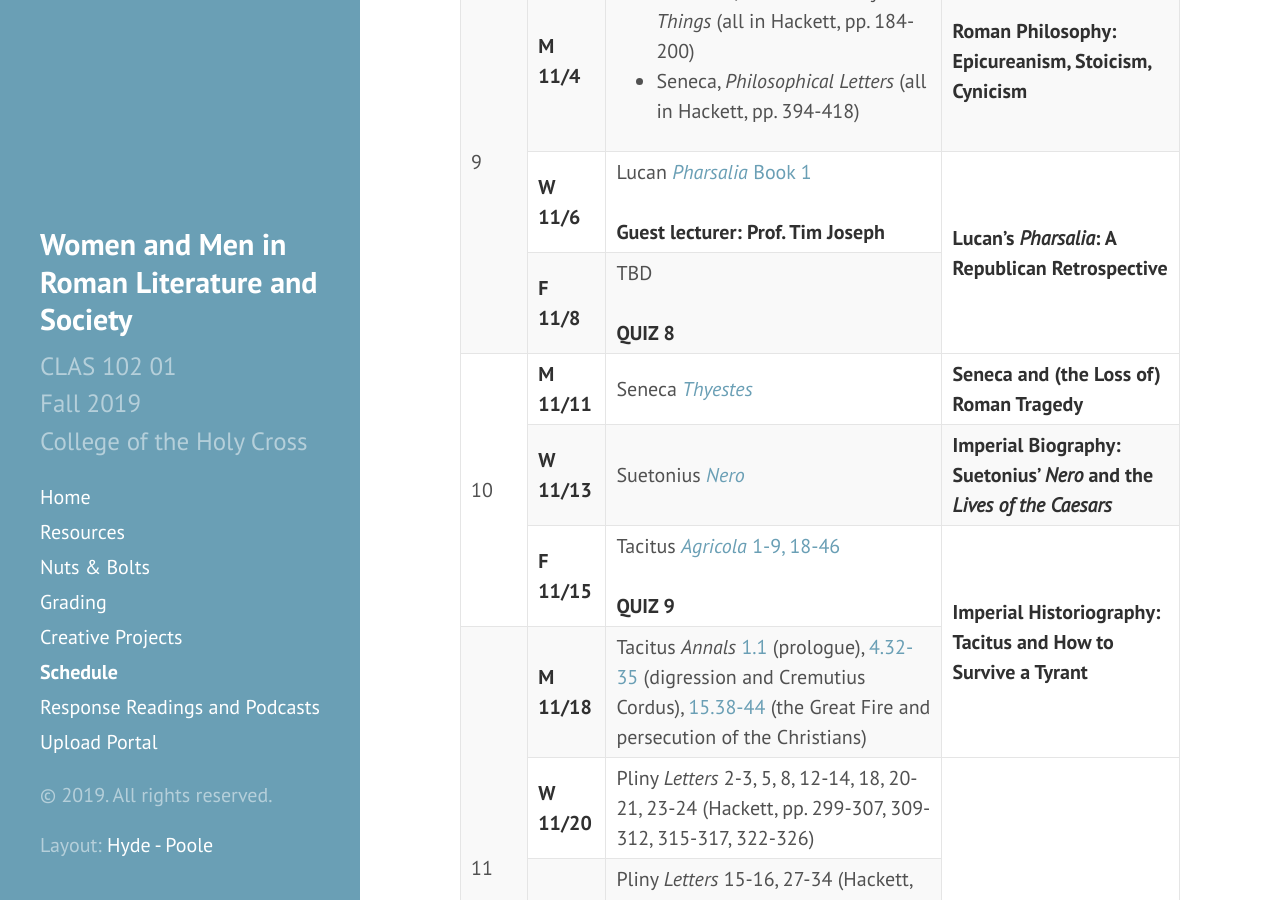
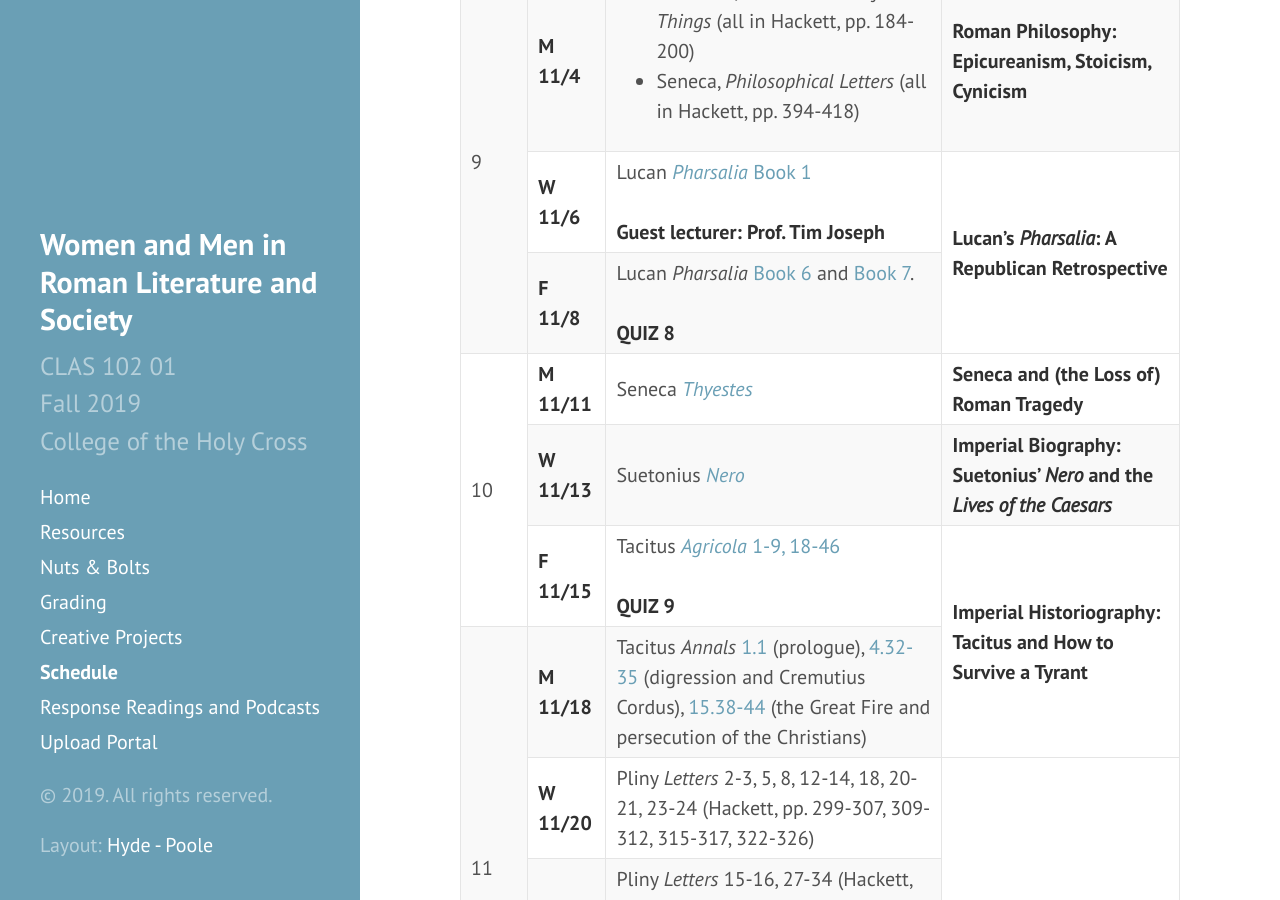
Before and after one commit to DLibatique/CLAS102-F19, a Jekyll site: the page built from _pages/6-schedule.md, in a window 1280 px wide and 900 px high, scrolled down 3165 px. Built offline with Jekyll 4.4.1, drawn with Linux system fonts in a browser that asks for light colours.

Commit message:
added second Pharsalia assignment

```diff
--- a/_pages/6-schedule.md
+++ b/_pages/6-schedule.md
@@ -210,7 +210,7 @@ All reading assignments listed below should be completed by the date on which th
         </tr>
         <tr>
             <td><strong>F 11/8</strong></td>
-            <td>TBD<br><br><strong>QUIZ 8</strong></td>
+            <td>Lucan <em>Pharsalia</em> <a href="https://www.poetryintranslation.com/PITBR/Latin/PharsaliaVImaster.php">Book 6</a> and <a href="https://www.poetryintranslation.com/PITBR/Latin/PharsaliaVIImaster.php">Book 7</a>.<br><br><strong>QUIZ 8</strong></td>
         </tr>
 
         <tr> <!--Week 10 start-->
```
